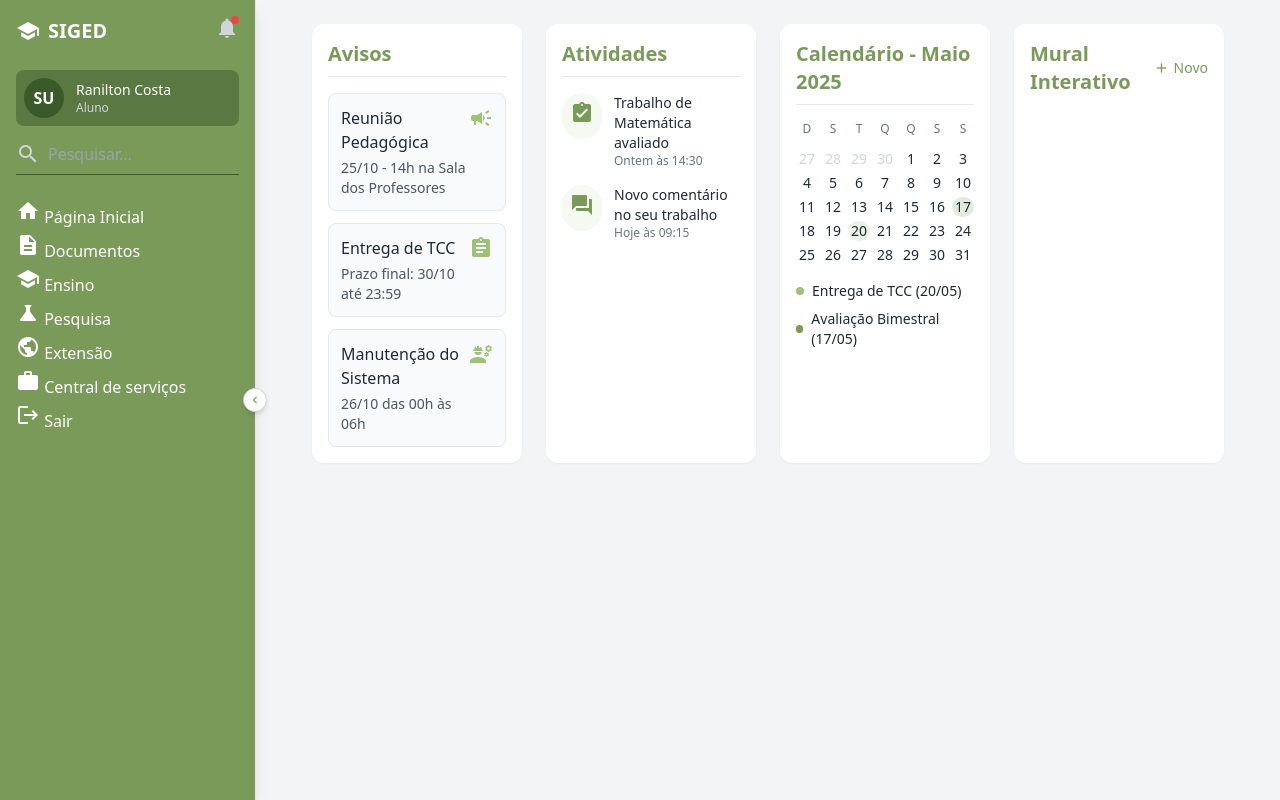
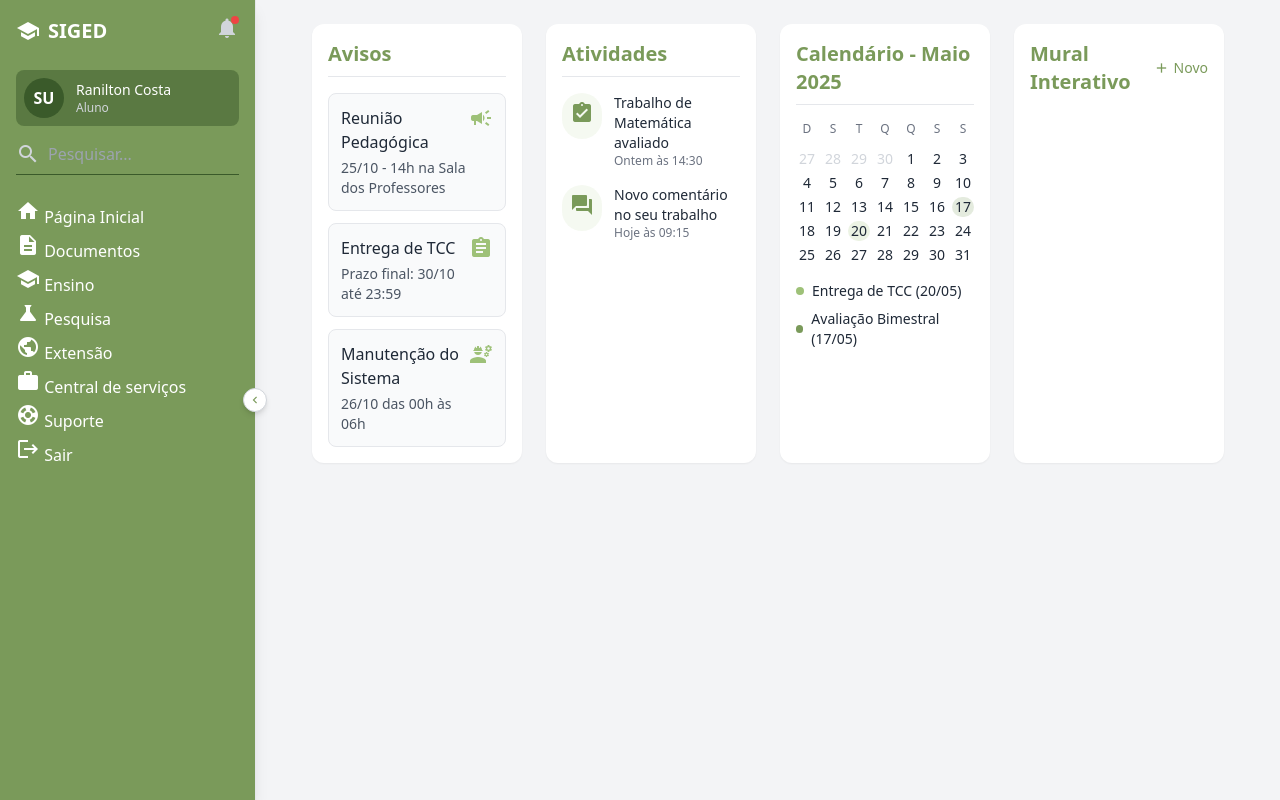
Before and after one commit to ranixx1/SIGED, a Django app: page /home/ in a window 1280 px wide. Run offline with Django 4.2, Linux system fonts and the light colour scheme; the visitor is signed in with stand-in values (Sample User, id 1); data that the repository does not hold is empty; some libraries are stand-ins or nearby versions.

Commit message:
criando a page chat na base

```diff
--- a/suap-clone/templates/base.html
+++ b/suap-clone/templates/base.html
@@ -242,6 +242,19 @@
                             <a href="{% url 'criar_chamado' %}" class="submenu-item">Abrir Chamado</a>
                             <a href="{% url 'ver_chamados' %}" class="submenu-item">Meus Chamados</a>
                         </div>
+
+                        <div>
+                            <a href="#" onclick="toggleSubmenu('submenu-suporte')" class="sidebar-item">
+                                <span class="material-icons">support</span>
+                                <span class="sidebar-text">Suporte</span>
+                            </a>
+                            <div id="submenu-suporte"
+                                class="submenu hidden ml-2 pl-4 border-l-2 border-[#5a7a3a]/30 flex flex-col gap-1">
+                                <a href="#" class="submenu-item">chat</a>
+                                <a href="#" class="submenu-item">Contato</a>
+                                <a href="#" class="submenu-item">Manuais</a>
+                            </div>
+                        </div>
                         <a href="{% url 'logout' %}" class="sidebar-item text-white hover:text-white">
                             <span class="material-icons">logout</span>
                             <span class="sidebar-text">Sair</span>
```
